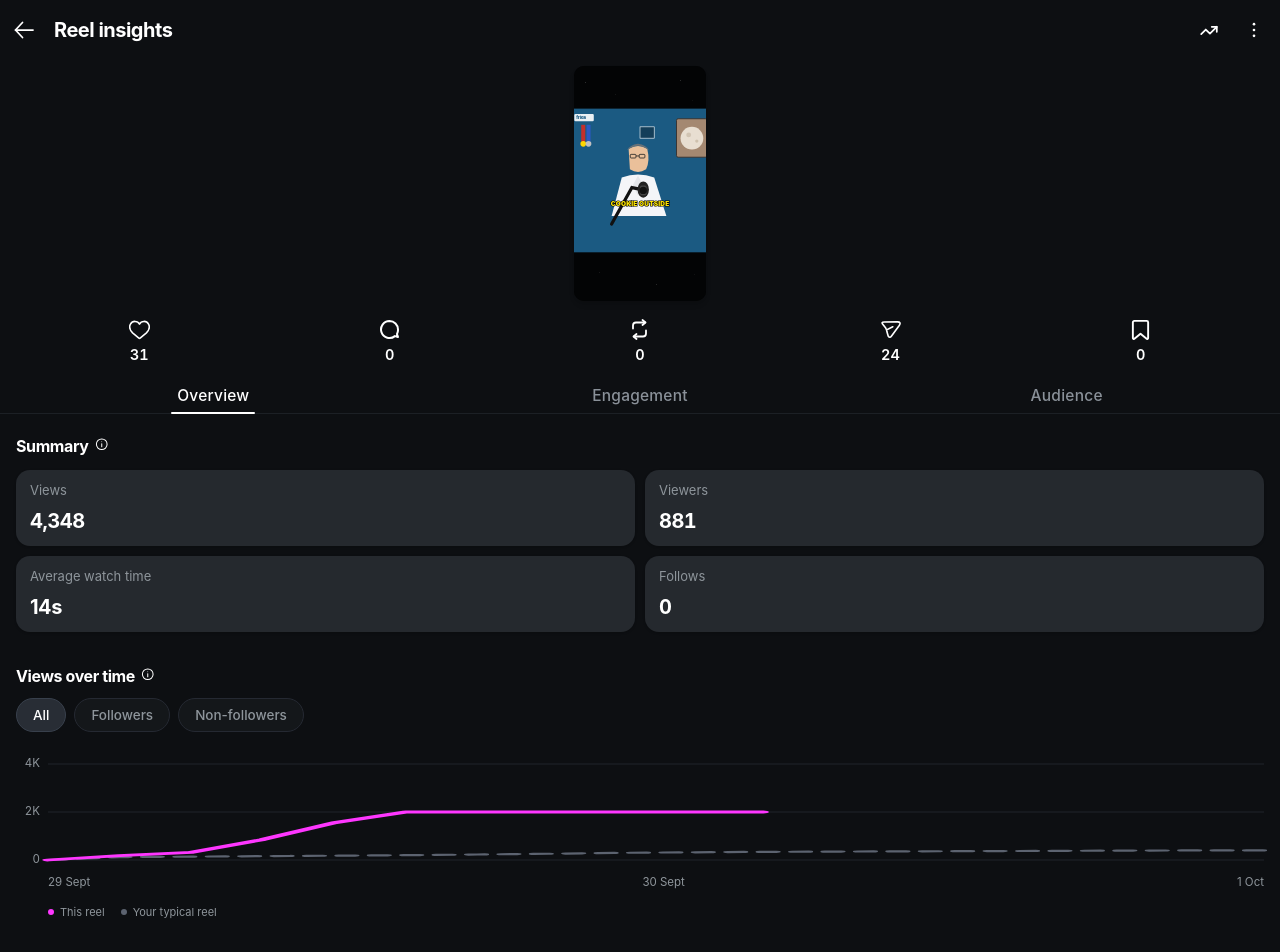
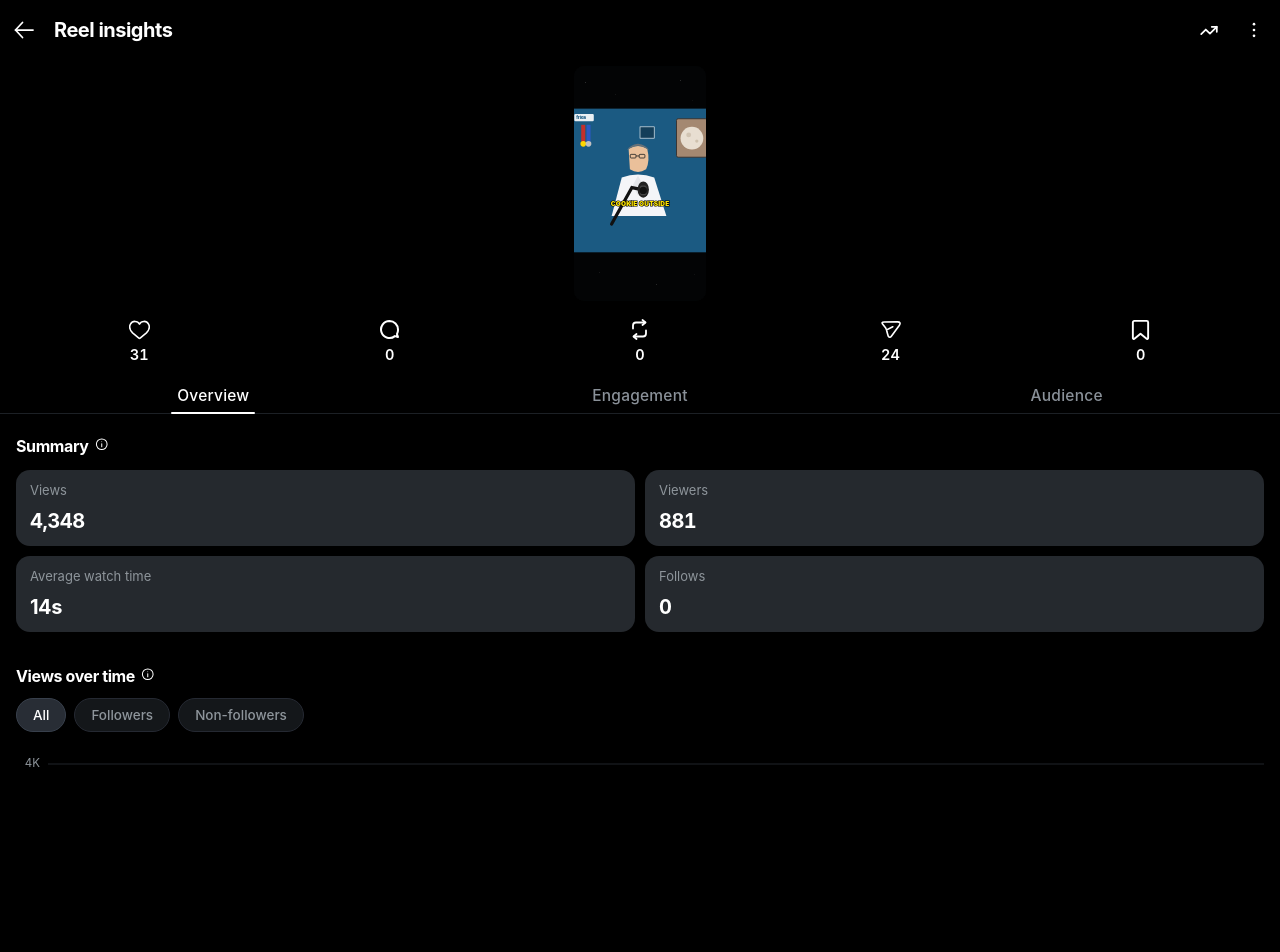
Before and after one commit to privatechat-teamofficial/Instagram-reel-insight-editor-, a React (Vite) app: page / in a window 1280 px wide. Shown: the top 952 px of the page. After the commit the page ends 800 px from the top, so only its background shows below. Built offline with nearby package versions, Linux system fonts and the light colour scheme; a web font is replaced by a local one.

Commit message:
chore(android): unify theme to pure black and optimize display cutout
Updated the application background to pure black (#000000) and configured edge-to-edge display handling to properly support all notch/cutout modes and enforced portrait orientation.

```diff
--- a/capacitor.config.json
+++ b/capacitor.config.json
@@ -9,13 +9,13 @@
   "android": {
     "allowMixedContent": true,
     "captureInput": true,
-    "backgroundColor": "#0d0f12"
+    "backgroundColor": "#000000"
   },
   "plugins": {
     "StatusBar": {
       "overlaysWebView": true,
       "style": "LIGHT",
-      "backgroundColor": "#0d0f12"
+      "backgroundColor": "#000000"
     }
   }
 }
--- a/src/App.tsx
+++ b/src/App.tsx
@@ -46,12 +46,12 @@ const ReelInsightsScreen: React.FC = () => {
   } = useInsights();
 
   return (
-    <div className="w-full h-full min-h-screen min-h-[100dvh] h-[100dvh] bg-[#0d0f12] flex flex-col p-0 m-0 select-none relative font-acumin overflow-hidden">
+    <div className="w-full h-full min-h-screen min-h-[100dvh] h-[100dvh] bg-[#000000] flex flex-col p-0 m-0 select-none relative font-acumin overflow-hidden">
       {/* Reel Insights Screen Content Container */}
       <div
         id="reel-insights-preview-container"
         ref={scrollContainerRef}
-        className="w-full h-full bg-[#0d0f12] text-white flex flex-col overflow-y-auto overscroll-y-contain overflow-x-hidden selection:bg-[#ec008c]/20 font-acumin"
+        className="w-full h-full bg-[#000000] text-white flex flex-col overflow-y-auto overscroll-y-contain overflow-x-hidden selection:bg-[#ec008c]/20 font-acumin"
         style={{
           scrollbarWidth: 'none',
           msOverflowStyle: 'none',
@@ -61,7 +61,7 @@ const ReelInsightsScreen: React.FC = () => {
         <Header />
 
         {/* Stable Content Layer */}
-        <div className="flex-1 flex flex-col w-full">
+        <div className="flex-1 flex flex-col w-full bg-[#000000]">
           {/* Reel Video/Image Preview & Top 5 Metrics (Likes, Comments, Reposts, Shares, Saves) */}
           <ReelMediaHeader />
 
@@ -69,7 +69,7 @@ const ReelInsightsScreen: React.FC = () => {
           <TabsNavigation />
 
           {/* Active Tab Content - kept mounted to prevent DOM unmount flicker and tablet layout collapse */}
-          <div className="flex-1 w-full bg-[#0d0f12]">
+          <div className="flex-1 w-full bg-[#000000]">
             <div className={activeTab === 'overview' ? 'block' : 'hidden'}>
               <OverviewTab />
             </div>
@@ -83,7 +83,7 @@ const ReelInsightsScreen: React.FC = () => {
 
           {/* Bottom spacer for comfortable scrolling above Android gesture navigation bar */}
           <div
-            className="w-full h-12 lg:h-6 shrink-0 bg-[#0d0f12]"
+            className="w-full h-12 lg:h-6 shrink-0 bg-[#000000]"
             style={{
               paddingBottom: 'env(safe-area-inset-bottom, 0px)',
             }}
--- a/src/components/AudienceTab.tsx
+++ b/src/components/AudienceTab.tsx
@@ -84,7 +84,7 @@ export const AudienceTab: React.FC = () => {
   };
 
   return (
-    <div className="flex flex-col px-4 pt-6 pb-14 w-full text-white select-none bg-[#0d0f12]">
+    <div className="flex flex-col px-4 pt-6 pb-14 w-full text-white select-none bg-[#000000]">
       {/* 1. Who viewed your reel */}
       <section className="flex flex-col">
         <div className="flex items-center gap-1.5 text-[16px] font-bold text-white tracking-tight leading-none">
--- a/src/components/ChartEditorModal.tsx
+++ b/src/components/ChartEditorModal.tsx
@@ -429,7 +429,7 @@ export const ChartEditorModal: React.FC = () => {
         </div>
 
         {/* 2. REAL-TIME INTERACTIVE SVG CANVAS WITH IMAGE OVERLAY TRACING */}
-        <div className="bg-[#0d0f12] p-3.5 rounded-xl border border-[#21262d] flex flex-col gap-2">
+        <div className="bg-[#000000] p-3.5 rounded-xl border border-[#21262d] flex flex-col gap-2">
           <div className="flex items-center justify-between text-[11px] text-[#8e959b]">
             <span className="font-semibold text-white">Live Curve Visualizer ({points.length} points)</span>
             <span className="font-mono text-white/90">Peak: {yMax.toLocaleString()}</span>
@@ -612,7 +612,7 @@ export const ChartEditorModal: React.FC = () => {
               type="number"
               value={yMax}
               onChange={(e) => setYMax(Number(e.target.value))}
-              className="bg-[#0d0f12] border border-[#2d333b] rounded-xl px-3 py-1.5 text-[13.5px] text-white focus:outline-none focus:border-[#ec008c] tabular-numbers"
+              className="bg-[#000000] border border-[#2d333b] rounded-xl px-3 py-1.5 text-[13.5px] text-white focus:outline-none focus:border-[#ec008c] tabular-numbers"
             />
           </div>
 
@@ -625,7 +625,7 @@ export const ChartEditorModal: React.FC = () => {
                   type="text"
                   value={d}
                   onChange={(e) => handleDateChange(i, e.target.value)}
-                  className="w-1/3 bg-[#0d0f12] border border-[#2d333b] rounded-lg px-2 py-1.5 text-[11px] text-white text-center focus:outline-none focus:border-[#ec008c]"
+                  className="w-1/3 bg-[#000000] border border-[#2d333b] rounded-lg px-2 py-1.5 text-[11px] text-white text-center focus:outline-none focus:border-[#ec008c]"
                 />
               ))}
             </div>
--- a/src/components/EngagementTab.tsx
+++ b/src/components/EngagementTab.tsx
@@ -45,7 +45,7 @@ export const EngagementTab: React.FC = () => {
   }, '');
 
   return (
-    <div className="flex flex-col px-4 pt-6 pb-14 w-full text-white select-none bg-[#0d0f12]">
+    <div className="flex flex-col px-4 pt-6 pb-14 w-full text-white select-none bg-[#000000]">
       {/* 1. Actions after viewing */}
       <section className="flex flex-col">
         <div className="flex items-center gap-1.5 text-[16px] font-bold text-white tracking-tight leading-none">
--- a/src/components/ExportModal.tsx
+++ b/src/components/ExportModal.tsx
@@ -26,7 +26,7 @@ export const ExportModal: React.FC = () => {
       const dataUrl = await toPng(node, {
         pixelRatio: 2,
         cacheBust: true,
-        backgroundColor: '#0d0f12',
+        backgroundColor: '#000000',
       });
 
       setCapturedImageUrl(dataUrl);
--- a/src/components/Header.tsx
+++ b/src/components/Header.tsx
@@ -14,7 +14,7 @@ export const Header: React.FC = () => {
 
   return (
     <div
-      className="sticky top-0 z-30 bg-[#0d0f12] select-none shrink-0 px-4 pb-2"
+      className="sticky top-0 z-30 bg-[#000000] select-none shrink-0 px-4 pb-2"
       style={{
         paddingTop: 'calc(0.5rem + env(safe-area-inset-top, 0px))',
       }}
--- a/src/components/OverviewTab.tsx
+++ b/src/components/OverviewTab.tsx
@@ -138,7 +138,7 @@ export const OverviewTab: React.FC = () => {
   }, '');
 
   return (
-    <div className="flex flex-col px-4 pt-6 pb-14 w-full text-white select-none bg-[#0d0f12]">
+    <div className="flex flex-col px-4 pt-6 pb-14 w-full text-white select-none bg-[#000000]">
       {/* 1. Summary Section */}
       <section className="flex flex-col">
         <div className="flex items-center gap-1.5 text-[16px] font-bold text-white tracking-tight leading-none">
--- a/src/components/ReelMediaHeader.tsx
+++ b/src/components/ReelMediaHeader.tsx
@@ -14,7 +14,7 @@ export const ReelMediaHeader: React.FC = () => {
   };
 
   return (
-    <div className="flex flex-col items-center pt-1.5 pb-1 px-3 select-none shrink-0 bg-[#0d0f12]">
+    <div className="flex flex-col items-center pt-1.5 pb-1 px-3 select-none shrink-0 bg-[#000000]">
       {/* Reel Preview: ~132 × 235px (9:16) matching Instagram reference scale */}
       <div
         onClick={() => isEditMode && setIsMediaModalOpen(true)}
--- a/src/components/TabsNavigation.tsx
+++ b/src/components/TabsNavigation.tsx
@@ -16,7 +16,7 @@ export const TabsNavigation: React.FC = () => {
 
   return (
     <div
-      className="sticky z-20 w-full border-b border-[#1c2025] bg-[#0d0f12] select-none shrink-0"
+      className="sticky z-20 w-full border-b border-[#1c2025] bg-[#000000] select-none shrink-0"
       style={{
         top: 'calc(3.75rem + env(safe-area-inset-top, 0px))',
       }}
--- a/src/index.css
+++ b/src/index.css
@@ -44,17 +44,21 @@
   html,
   body {
     width: 100%;
+    height: 100%;
     min-height: 100%;
     margin: 0;
     padding: 0;
-    background-color: #0d0f12;
+    background-color: #000000;
     overflow-x: hidden;
     -webkit-overflow-scrolling: touch;
   }
   #root {
     width: 100%;
+    height: 100%;
     min-height: 100%;
-    background-color: #0d0f12;
+    margin: 0;
+    padding: 0;
+    background-color: #000000;
   }
   input, textarea {
     user-select: auto;
```
Also changed, not shown: index.html (+4 -3 lines), 9 other files (tests, documents, lock files or other folders).
